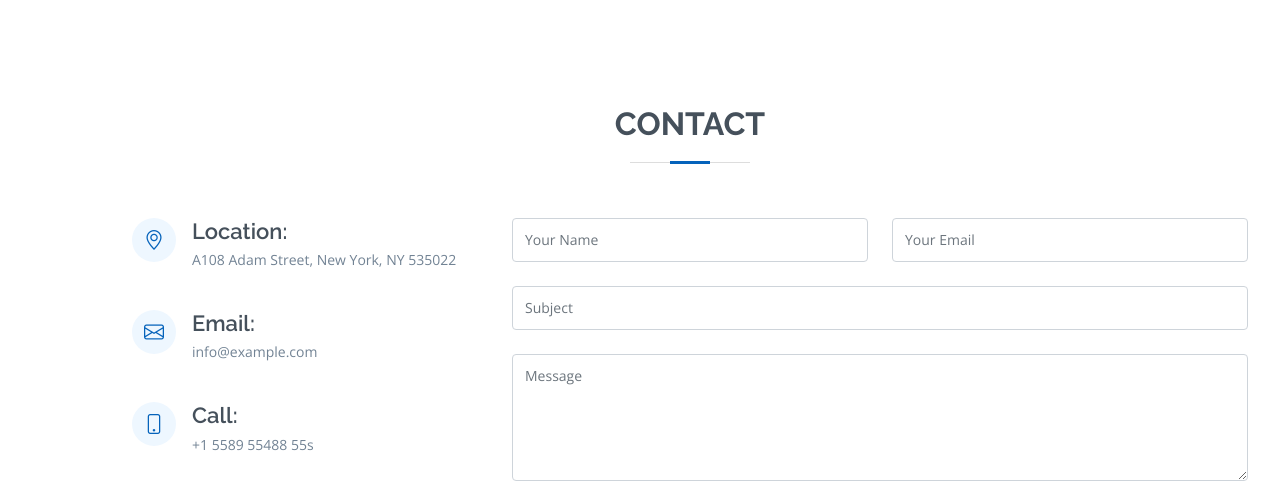
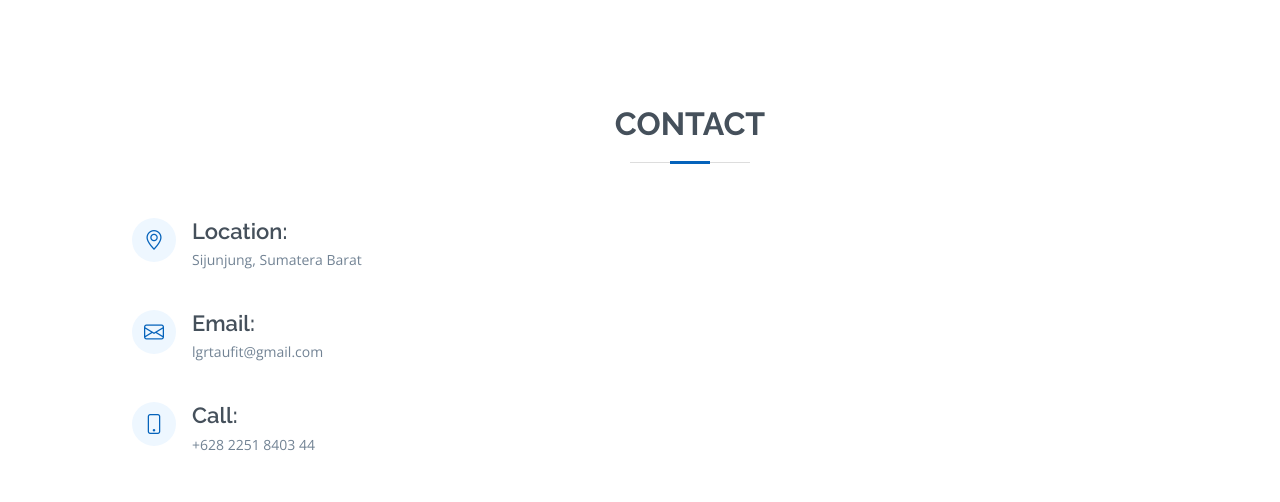
Before and after one commit to taufit23/staticWebPortfolio, a plain HTML site: page index.html in a window 1280 px wide. Shown: the part 2414-2916 px from the top of the page. Drawn offline with nearby package versions, Linux system fonts and the light colour scheme.

Commit message:
change contact

```diff
--- a/index.html
+++ b/index.html
@@ -40,7 +40,7 @@
     <link href="assets/css/style.css"
           rel="stylesheet">
     <script>
-      alert('Versi ini hanya sementara');
+      alert('Versi Statis Ini Hanya Sementara');
     </script>
   </head>
 
@@ -727,31 +727,31 @@
 
           <div class="row mt-1">
 
-            <div class="col-lg-4">
+            <div class="col-lg-12">
               <div class="info">
                 <div class="address">
                   <i class="bi bi-geo-alt"></i>
                   <h4>Location:</h4>
-                  <p>A108 Adam Street, New York, NY 535022</p>
+                  <p>Sijunjung, Sumatera Barat</p>
                 </div>
 
                 <div class="email">
                   <i class="bi bi-envelope"></i>
                   <h4>Email:</h4>
-                  <p>info@example.com</p>
+                  <p>lgrtaufit@gmail.com</p>
                 </div>
 
                 <div class="phone">
                   <i class="bi bi-phone"></i>
                   <h4>Call:</h4>
-                  <p>+1 5589 55488 55s</p>
+                  <p>+628 2251 8403 44</p>
                 </div>
 
               </div>
 
             </div>
 
-            <div class="col-lg-8 mt-5 mt-lg-0">
+            <!-- <div class="col-lg-8 mt-5 mt-lg-0">
 
               <form action="forms/contact.php"
                     method="post"
@@ -798,7 +798,7 @@
                 <div class="text-center"><button type="submit">Send Message</button></div>
               </form>
 
-            </div>
+            </div> -->
 
           </div>
 
```
